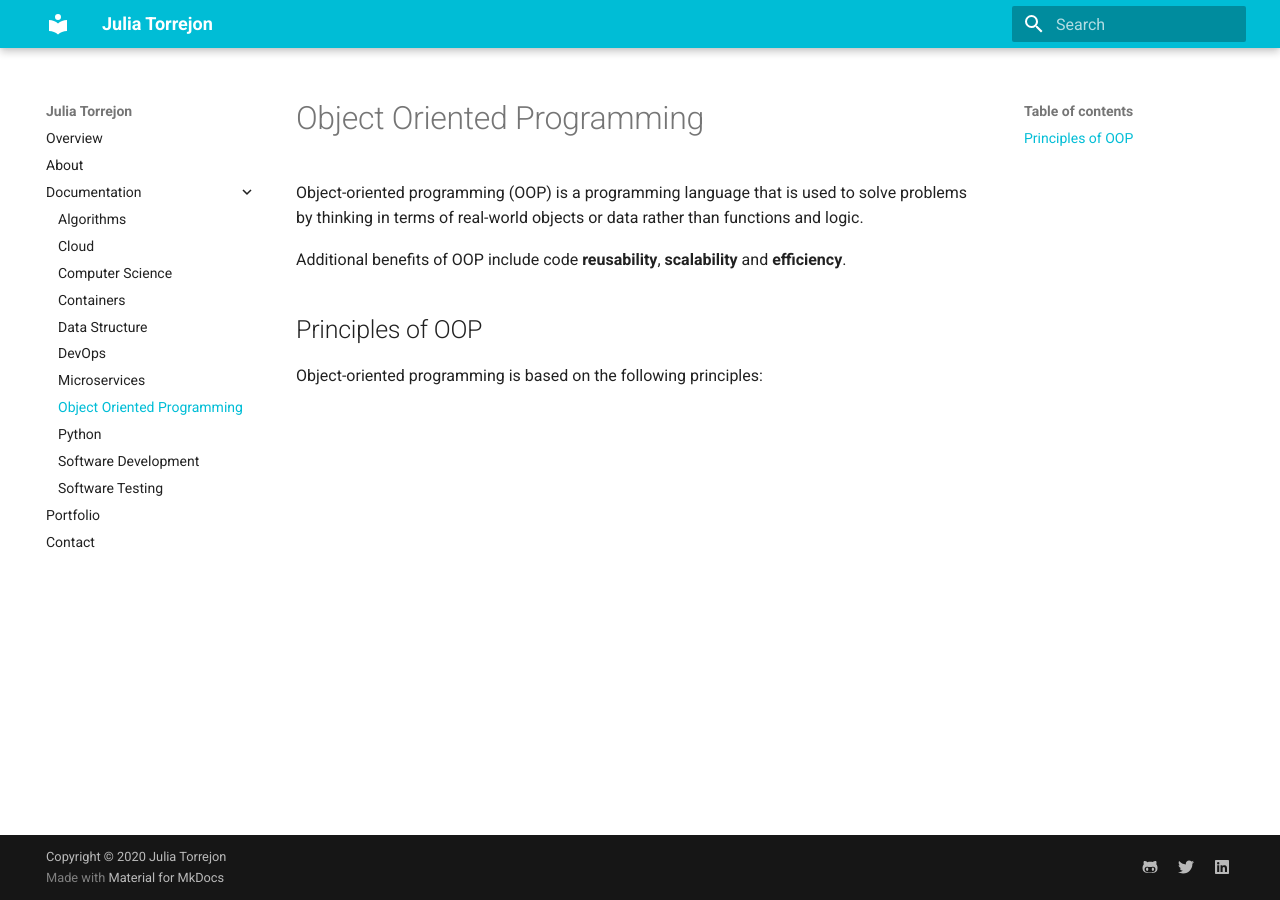
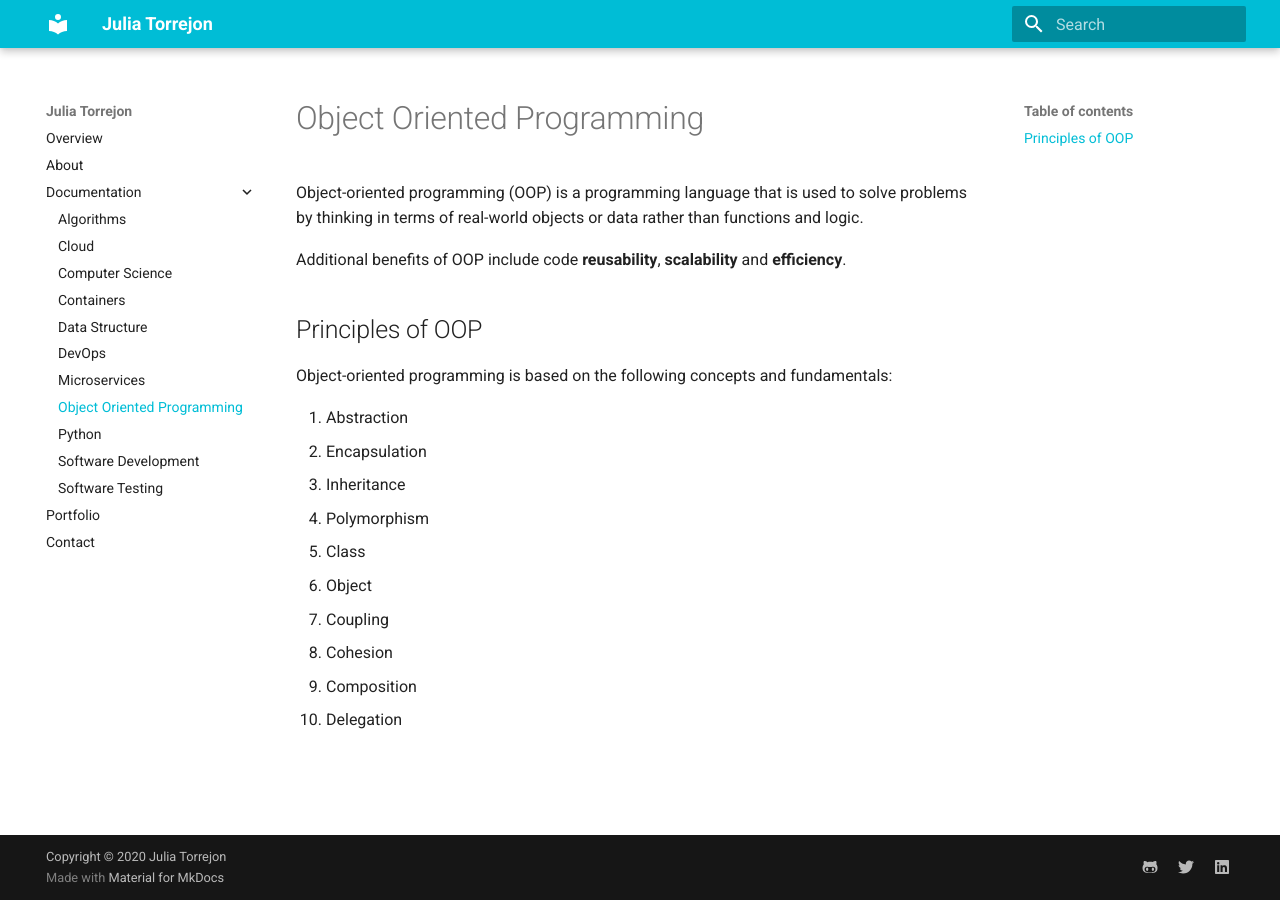
Before and after one commit to JuliaTorrejon/juliatorrejon, an MkDocs documentation site: the page built from docs/documentation/object-oriented-programming.md, in a window 1280 px wide. Built offline with MkDocs 1.6.1 and Material for MkDocs 9.7.7, drawn with Linux system fonts in a browser that asks for light colours.

Commit message:
OOP principles

```diff
--- a/docs/documentation/object-oriented-programming.md
+++ b/docs/documentation/object-oriented-programming.md
@@ -6,4 +6,15 @@ Additional benefits of OOP include code **reusability**, **scalability** and **e
 
 ## Principles of OOP
 
-Object-oriented programming is based on the following principles:
+Object-oriented programming is based on the following concepts and fundamentals:
+
+1. Abstraction
+2. Encapsulation
+3. Inheritance
+4. Polymorphism
+5. Class
+6. Object
+7. Coupling
+8. Cohesion
+9. Composition
+10. Delegation
```
